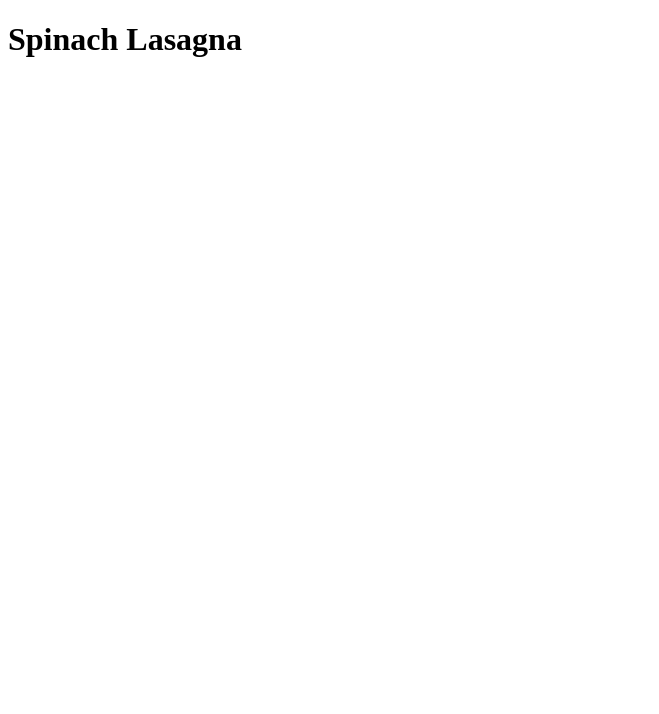
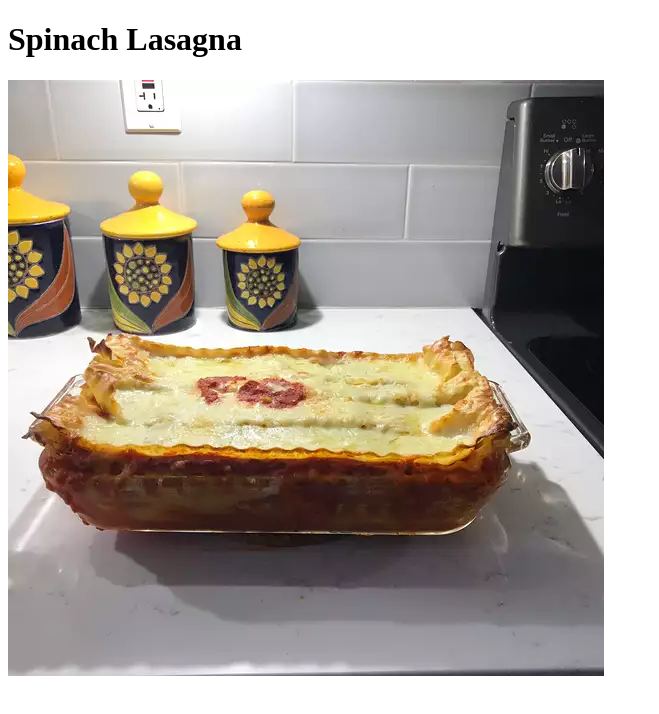
Before and after one commit to AlexandruPetru/odin-recipes, a plain HTML site: page recipes/spinachLasagna.html in a window 1280 px wide. Shown: the whole page, without its empty margins (0-659 px from the left). Drawn offline with Linux system fonts and the light colour scheme.

Commit message:
Set-up images folder and link between homepage and recipies

```diff
--- a/recipes/spinachLasagna.html
+++ b/recipes/spinachLasagna.html
@@ -8,5 +8,6 @@
 </head>
 <body>
     <h1>Spinach Lasagna</h1>
+    <img src="../images/spinachLasagna.webp" alt="An image depicting a dish of Spinach lasagna. Vegetarian recipe">
 </body>
 </html>
```
Also changed, not shown: index.html (+1 -0 lines), images/spinachLasagna.webp (added).
